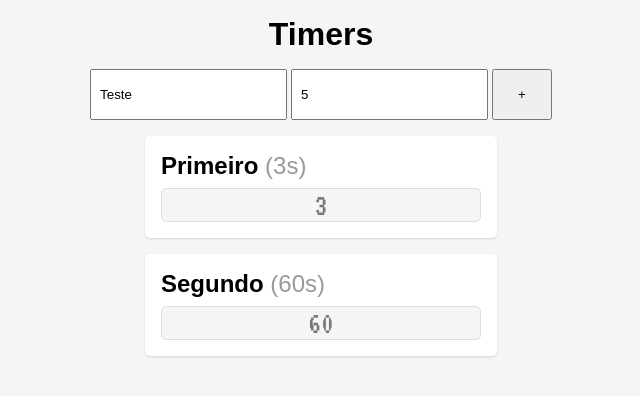
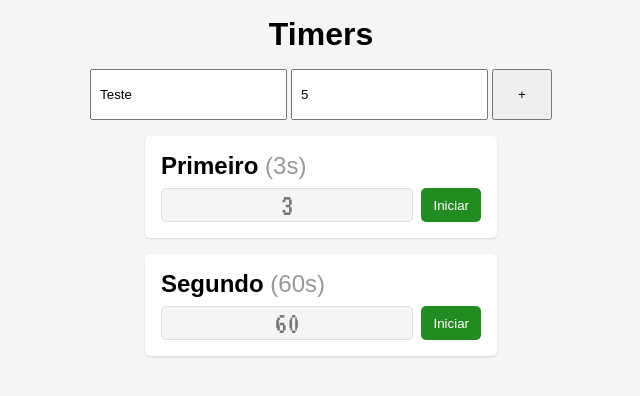
Before and after one commit to felipqsquall/my-timers-react, a React (Create React App) app: page / in a window 1280 px wide. Shown: the top 396 px of the page, without its empty margins (319-959 px from the left). Built offline with nearby package versions, Linux system fonts and the light colour scheme; the HTML template or start-up script is replaced by a standard one.

Commit message:
setInterval e clearInterval

```diff
--- a/src/components/Timer/Timer.module.css
+++ b/src/components/Timer/Timer.module.css
@@ -17,12 +17,16 @@
 
 .details{
   margin-top: 0.5rem;
+  display: flex;
+  justify-content: space-between;
+  gap: 0.5rem;
 }
 
 .timeLeft{
   background-color: #f5f5f5;
   border: 1px solid #ddd;
   border-radius: 5px;
+  flex-grow: 1;
   text-align: center;
 
 }
@@ -32,3 +36,17 @@
   font-size: 2rem;
   color: #777;
 }
+
+.button{
+  border: none;
+  border-radius: 5px;
+  color: white;
+}
+
+.start{
+  padding: 0.5rem 0.75rem;
+  background-color: forestgreen;
+}
+
+/*.delete{
+} */
--- a/src/components/Timer/index.js
+++ b/src/components/Timer/index.js
@@ -1,8 +1,23 @@
-import {useState} from "react";
+import {useState, useEffect} from "react";
 import styles from "./Timer.module.css";
 
 const Timer = ({name, duration}) => {
   const [timeLeft, setTimeLeft] = useState(duration);
+  const [intervalId, setIntervalId] = useState(null);
+
+  useEffect(() => {
+    if (timeLeft === 0 ){
+      clearInterval(intervalId);
+    }
+  },[timeLeft, intervalId]);
+
+  const handleStartClick = () => {
+    const id = setInterval(() => {
+      setTimeLeft((seconds) => seconds - 1);
+    }, 1000);
+
+    setIntervalId(id);
+  };
 
   return (
     <section className={styles.timer}>
@@ -14,8 +29,10 @@ const Timer = ({name, duration}) => {
 
       <div className={styles.details}>
         <div className={styles.timeLeft}>
-          <span>{timeLeft}</span>
+          <span>{timeLeft !== 0 ? timeLeft : "Finalizado!"}</span>
         </div>
+
+        <button className={`${styles.button} ${styles.start}`} onClick={handleStartClick}>Iniciar</button>
       </div>
     </section>
   )
```
